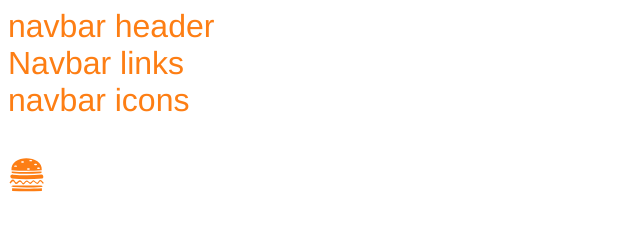
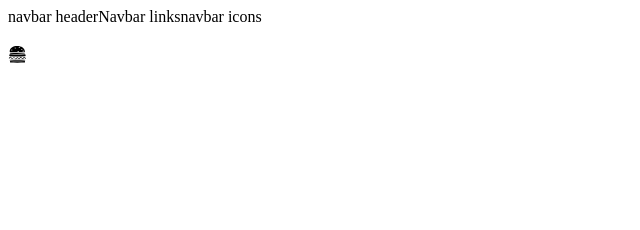
Before and after one commit to Brienyll/resto-burgats, a Gatsby site: page / in a window 1280 px wide. Shown: the whole page, without its empty margins (0-640 px from the left). Built offline with nearby package versions, Linux system fonts and the light colour scheme; Gatsby itself is replaced by a stand-in of ours.

Commit message:
added styled components and navbar state / method

```diff
--- a/gatsby-config.js
+++ b/gatsby-config.js
@@ -1,8 +1,8 @@
 module.exports = {
   siteMetadata: {
-    title: `Gatsby Default Starter`,
-    description: `Kick off your next, great Gatsby project with this default starter. This barebones starter ships with the main Gatsby configuration files you might need.`,
-    author: `@gatsbyjs`,
+    title: `Burger`,
+    description: `Burger Restaurant`,
+    author: `@Brienyll29`,
   },
   plugins: [
     `gatsby-plugin-react-helmet`,
@@ -14,8 +14,13 @@ module.exports = {
       },
     },
     `gatsby-transformer-sharp`,
-    `gatsby-plugin-sass`,
     `gatsby-plugin-sharp`,
+    {
+      resolve: `gatsby-plugin-styled-components`,
+      options: {
+        // Add any options here
+      },
+    },
     {
       resolve: `gatsby-plugin-manifest`,
       options: {
--- a/package.json
+++ b/package.json
@@ -5,6 +5,7 @@
   "version": "0.1.0",
   "author": "Kyle Mathews <mathews.kyle@gmail.com>",
   "dependencies": {
+    "babel-plugin-styled-components": "^1.10.6",
     "gatsby": "^2.18.12",
     "gatsby-image": "^2.2.34",
     "gatsby-plugin-manifest": "^2.2.31",
@@ -12,6 +13,7 @@
     "gatsby-plugin-react-helmet": "^3.1.16",
     "gatsby-plugin-sass": "^2.1.27",
     "gatsby-plugin-sharp": "^2.3.5",
+    "gatsby-plugin-styled-components": "^3.1.17",
     "gatsby-source-filesystem": "^2.1.40",
     "gatsby-transformer-sharp": "^2.3.7",
     "node-sass": "^4.13.1",
@@ -19,7 +21,8 @@
     "react": "^16.12.0",
     "react-dom": "^16.12.0",
     "react-helmet": "^5.2.1",
-    "react-icons": "^3.8.0"
+    "react-icons": "^3.8.0",
+    "styled-components": "^5.0.0"
   },
   "devDependencies": {
     "prettier": "^1.19.1"
--- a/src/components/global/navbar/Navbar.js
+++ b/src/components/global/navbar/Navbar.js
@@ -2,15 +2,33 @@ import React, { Component } from "react"
 import NavbarHeader from "./NavbarHeader"
 import NavbarLinks from "./NavbarLinks"
 import NavbarIcons from "./NavbarIcons"
+import styled from "styled-components"
 
 export default class Navbar extends Component {
+  state = {
+    navbarOpen: false,
+  }
+  handleNavbar = () => {
+    this.setState(() => {
+      return {
+        navbarOpen: !this.state.navbarOpen,
+      }
+    })
+  }
   render() {
     return (
-      <div>
-        <NavbarHeader />
-        <NavbarLinks />
+      <NavWrapper>
+        <NavbarHeader handleNavbar={this.handleNavbar} />
+        <NavbarLinks navbarOpen={this.state.navbarOpen} />
         <NavbarIcons />
-      </div>
+      </NavWrapper>
     )
   }
 }
+
+const NavWrapper = styled.nav`
+  @media (min-width: 768px) {
+    display: flex;
+    align-items: center;
+  }
+`
--- a/src/components/global/navbar/NavbarHeader.js
+++ b/src/components/global/navbar/NavbarHeader.js
@@ -1,4 +1,6 @@
 import React, { Component } from "react"
+import { Link } from "gatsby"
+import logo from "../../.."
 
 export default class NavbarHeader extends Component {
   render() {
--- a/src/components/layout.js
+++ b/src/components/layout.js
@@ -3,7 +3,6 @@ import PropTypes from "prop-types"
 import Navbar from "../components/global/navbar"
 
 //import "./layout.css"
-import "../sass/layout.scss"
 
 const Layout = ({ children }) => {
   return (
--- a/src/sass/_variables.scss
+++ /dev/null
@@ -1,2 +0,0 @@
-$font-stack: Helvetica, sans-sefrif;
-$primary-color: #fd7e14;
--- a/src/sass/layout.scss
+++ /dev/null
@@ -1,7 +0,0 @@
-@import "./variables";
-
-body {
-  font-family: $font-stack;
-  color: $primary-color;
-  font-size: 2em;
-}
```
Also changed, not shown: src/images/logo.webp (added), 1 other file.
